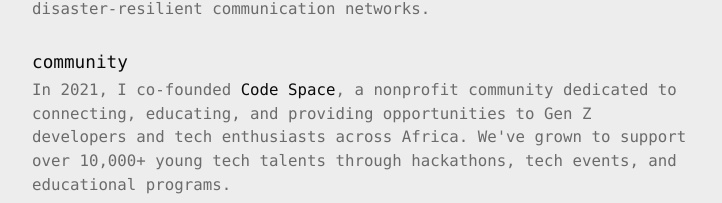
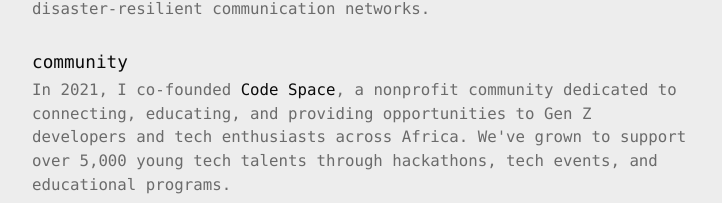
Before and after one commit to clintonimaroo/clinton, a Next.js app: page /about in a window 1280 px wide. Shown: the part 597-800 px from the top of the page, without its empty margins (278-1000 px from the left). Built offline with nearby package versions, Linux system fonts and the light colour scheme; a web font is replaced by a local one.

Commit message:
Say 5,000+ members for Code Space

```diff
--- a/src/app/about/page.tsx
+++ b/src/app/about/page.tsx
@@ -78,7 +78,7 @@ export default function About() {
               Code Space
             </a>
             , a nonprofit community dedicated to connecting, educating, and providing opportunities to Gen Z developers
-            and tech enthusiasts across Africa. We&apos;ve grown to support over 10,000+ young tech talents through
+            and tech enthusiasts across Africa. We&apos;ve grown to support over 5,000 young tech talents through
             hackathons, tech events, and educational programs.
           </p>
         </div>
--- a/src/app/layout.tsx
+++ b/src/app/layout.tsx
@@ -13,7 +13,7 @@ export const viewport: Viewport = {
 const themeScript = `(function(){var t='light';try{if(localStorage.getItem('theme')==='dark'){t='dark'}}catch(e){}document.documentElement.dataset.theme=t})()`
 
 const description =
-  'Software engineer, ML engineer, and founder. Co-founded Fathom (2nd place, GPT-5 OpenAI Hackathon). Founded Code Space - 10,000+ members. Former ML Engineer Intern at Apple. 100+ tech talks worldwide.'
+  'Software engineer, ML engineer, and founder. Co-founded Fathom (2nd place, GPT-5 OpenAI Hackathon). Founded Code Space - 5,000+ members. Former ML Engineer Intern at Apple. 100+ tech talks worldwide.'
 
 export const metadata: Metadata = {
   title: 'Clinton Imaro',
@@ -105,7 +105,7 @@ export default function RootLayout({
               ],
               jobTitle: ['Software Engineer', 'ML Engineer', 'Founder'],
               description:
-                'Software engineer, ML engineer, and founder. Co-founded Fathom, AI code intelligence for engineering teams. Founded Code Space (10,000+ members). Former ML Engineer Intern at Apple. Undergraduate researcher at Morgan State University. 100+ tech talks worldwide. Published at ITC 2026.',
+                'Software engineer, ML engineer, and founder. Co-founded Fathom, AI code intelligence for engineering teams. Founded Code Space (5,000+ members). Former ML Engineer Intern at Apple. Undergraduate researcher at Morgan State University. 100+ tech talks worldwide. Published at ITC 2026.',
               birthDate: '2004-06-26',
               birthPlace: {
                 '@type': 'Place',
@@ -119,7 +119,7 @@ export default function RootLayout({
                   name: 'Code Space',
                   url: 'https://www.codespaces.org',
                   roleName: 'Founder',
-                  description: 'Nonprofit tech community with 10,000+ members across Africa, organizing one of West Africa\'s largest annual hackathons.',
+                  description: 'Nonprofit tech community with 5,000+ members across Africa, organizing one of West Africa\'s largest annual hackathons.',
                   foundingDate: '2021',
                 },
               ],
```
